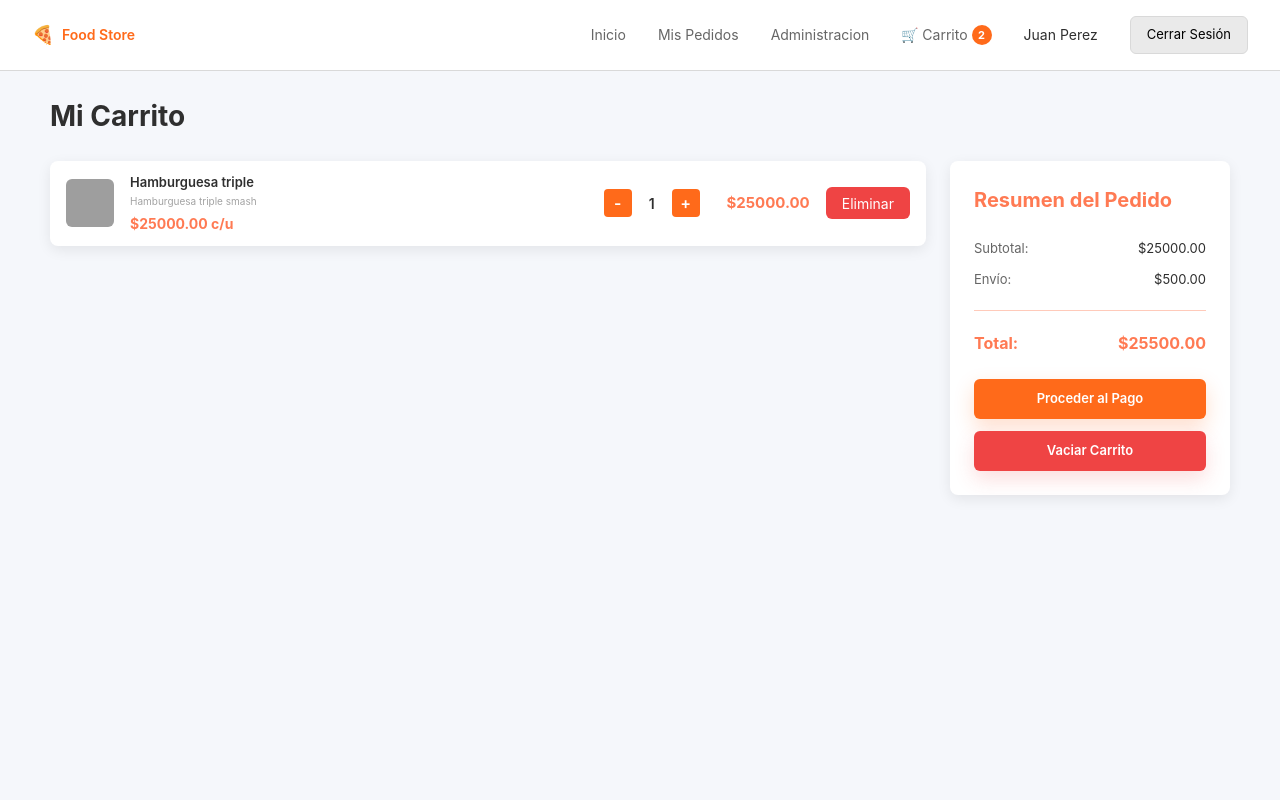
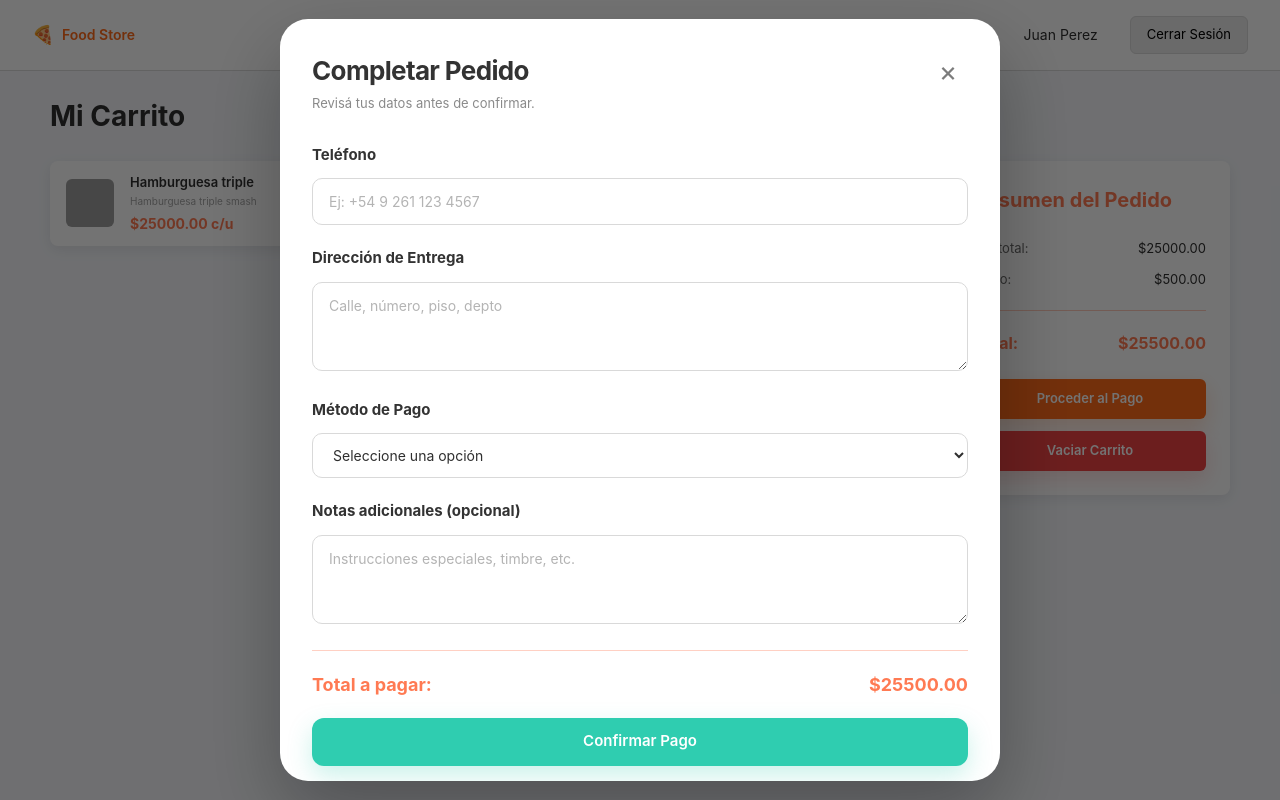
Before and after one commit to rinaudo-julian/TPI_Prog-3, a website built with Vite: page frontend/src/pages/store/cart/cart.html in a window 1280 px wide. Both pictures are taken after a click on the button "Proceder al Pago". Built offline with nearby package versions, Linux system fonts and the light colour scheme; grey boxes are pictures that could not be loaded.

Commit message:
feat: refactor cart checkout modal

```diff
--- a/frontend/src/pages/store/cart/cart.html
+++ b/frontend/src/pages/store/cart/cart.html
@@ -130,6 +130,8 @@
 
               <div class="mt-6 space-y-3">
                 <button
+                  type="button"
+                  id="open-checkout"
                   class="cursor-pointer h-10 w-full rounded-md bg-primary px-4 text-[13px] font-semibold text-white shadow-[0_8px_20px_rgba(255,106,26,0.22)]"
                 >
                   Proceder al Pago
@@ -144,6 +146,126 @@
           </div>
         </section>
       </main>
+
+      <dialog
+        id="checkout-dialog"
+        class="checkout-dialog fixed left-1/2 top-1/2 m-0 w-[min(92vw,720px)] -translate-x-1/2 -translate-y-1/2 rounded-[28px] border-0 bg-white p-0 text-text-strong shadow-[0_32px_80px_rgba(0,0,0,0.28)] [&::backdrop]:bg-black/55"
+      >
+        <div class="p-6 sm:p-8">
+          <div class="flex items-start justify-between gap-4">
+            <div>
+              <h2 class="text-[26px] font-bold tracking-tight text-[#333]">
+                Completar Pedido
+              </h2>
+              <p class="mt-1 text-[13px] text-[#8a8a8a]">
+                Revisá tus datos antes de confirmar.
+              </p>
+            </div>
+
+            <button
+              type="button"
+              id="close-checkout"
+              aria-label="Cerrar modal"
+              class="inline-flex h-10 w-10 items-center justify-center rounded-full text-[28px] leading-none text-[#7c7c7c] transition hover:bg-[#f4f4f4] hover:text-[#333]"
+            >
+              ×
+            </button>
+          </div>
+
+          <form id="checkout-form" class="mt-7 space-y-5">
+            <div>
+              <label
+                for="checkout-phone"
+                class="text-[15px] font-bold text-[#333]"
+              >
+                Teléfono
+              </label>
+              <input
+                id="checkout-phone"
+                name="phone"
+                type="tel"
+                required
+                placeholder="Ej: +54 9 261 123 4567"
+                class="mt-3 w-full rounded-[10px] border border-border bg-white px-4 py-3 text-[14px] outline-none transition placeholder:text-[#b4b4b4] focus:border-primary focus:ring-2 focus:ring-primary/20"
+              />
+            </div>
+
+            <div>
+              <label
+                for="checkout-address"
+                class="text-[15px] font-bold text-[#333]"
+              >
+                Dirección de Entrega
+              </label>
+              <textarea
+                id="checkout-address"
+                name="address"
+                required
+                rows="3"
+                placeholder="Calle, número, piso, depto"
+                class="mt-3 w-full rounded-[10px] border border-border bg-white px-4 py-3 text-[14px] outline-none transition placeholder:text-[#b4b4b4] focus:border-primary focus:ring-2 focus:ring-primary/20"
+              ></textarea>
+            </div>
+
+            <div>
+              <label
+                for="checkout-payment"
+                class="text-[15px] font-bold text-[#333]"
+              >
+                Método de Pago
+              </label>
+              <select
+                id="checkout-payment"
+                name="payment"
+                required
+                class="mt-3 w-full rounded-[10px] border border-border bg-white px-4 py-3 text-[14px] outline-none transition focus:border-primary focus:ring-2 focus:ring-primary/20"
+              >
+                <option value="" selected disabled>
+                  Seleccione una opción
+                </option>
+                <option value="efectivo">Efectivo</option>
+                <option value="tarjeta">Tarjeta</option>
+                <option value="transferencia">Transferencia</option>
+                <option value="mp">Mercado Pago</option>
+              </select>
+            </div>
+
+            <div>
+              <label
+                for="checkout-notes"
+                class="text-[15px] font-bold text-[#333]"
+              >
+                Notas adicionales (opcional)
+              </label>
+              <textarea
+                id="checkout-notes"
+                name="notes"
+                rows="3"
+                placeholder="Instrucciones especiales, timbre, etc."
+                class="mt-3 w-full rounded-[10px] border border-border bg-white px-4 py-3 text-[14px] outline-none transition placeholder:text-[#b4b4b4] focus:border-primary focus:ring-2 focus:ring-primary/20"
+              ></textarea>
+            </div>
+
+            <div class="border-t border-primary-soft/35 pt-5">
+              <div
+                class="flex items-center justify-between text-[18px] font-bold text-primary-soft"
+              >
+                <span>Total a pagar:</span>
+                <span>$25500.00</span>
+              </div>
+
+              <button
+                type="submit"
+                class="mt-5 h-12 w-full rounded-[12px] bg-success px-4 text-[15px] font-semibold text-white shadow-[0_10px_24px_rgba(47,205,176,0.25)] transition hover:brightness-95"
+              >
+                Confirmar Pago
+              </button>
+            </div>
+          </form>
+        </div>
+      </dialog>
     </div>
+
+    <script type="module" src="./cart.ts"></script>
   </body>
 </html>
--- /dev/null
+++ b/frontend/src/pages/store/cart/cart.ts
@@ -0,0 +1,31 @@
+const checkoutDialog = document.getElementById(
+  "checkout-dialog"
+) as HTMLDialogElement;
+const openCheckoutButton = document.getElementById(
+  "open-checkout"
+) as HTMLButtonElement;
+const closeCheckoutButton = document.getElementById(
+  "close-checkout"
+) as HTMLButtonElement;
+const checkoutForm = document.getElementById(
+  "checkout-form"
+) as HTMLFormElement;
+
+openCheckoutButton.addEventListener("click", () => {
+  checkoutDialog.showModal();
+});
+
+closeCheckoutButton.addEventListener("click", () => {
+  checkoutDialog.close();
+});
+
+checkoutDialog.addEventListener("click", (event: PointerEvent) => {
+  if (event.target === checkoutDialog) {
+    checkoutDialog.close();
+  }
+});
+
+checkoutForm.addEventListener("submit", (event: SubmitEvent) => {
+  event.preventDefault();
+  checkoutDialog.close();
+});
```
